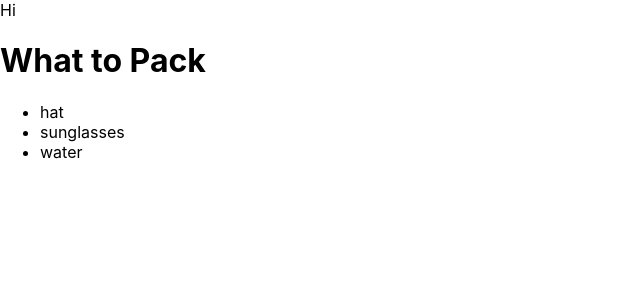
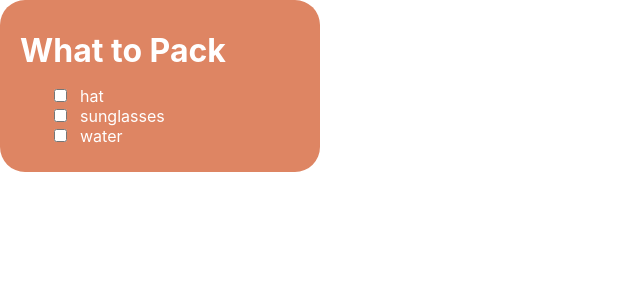
Before and after one commit to elijahmuraoka/ReactToDoList, a React (Create React App) app: page / in a window 1280 px wide. Shown: the top 300 px of the page, without its empty margins (0-640 px from the left). Built offline with nearby package versions, Linux system fonts and the light colour scheme.

Commit message:
improve styling

```diff
--- a/src/App.js
+++ b/src/App.js
@@ -1,8 +1,7 @@
-import Checklist from './components/Checklist.solution'
+import Checklist from './components/Checklist'
 function App() {
   return (
     <div>
-      Hi
       <Checklist />
     </div>
   );
--- a/src/components/Checklist.js
+++ b/src/components/Checklist.js
@@ -1,15 +1,17 @@
+import '../styles/global.css'
 
 function Checklist() {
     // TODO: use the useState hook to replace the checklist array
     const checkList = ["hat", "sunglasses", "water"];
     return (
-        <div>
-            <h1>What to Pack</h1>
+        <div className="checklist-card">
+            <h1 className="list-header">What to Pack</h1>
             <ul >
                 {checkList.map((item, index) => (
-                    <li key={index}>
-                        <span>{item}</span>
-                    </li>
+                    <div key={index}>
+                        <input value={item} type="checkbox" />
+                        <span className="list-item">{item}</span>
+                    </div>
                 ))}
             </ul>
         </div>
--- a/src/components/Checklist.solution.js
+++ b/src/components/Checklist.solution.js
@@ -1,3 +1,4 @@
+import '../styles/global.css'
 import { useState } from "react";
 
 function Checklist() {
@@ -9,9 +10,10 @@ function Checklist() {
     ]);
     const convertItemIntoList = (item) => {
         return (
-            <li>
+            <div>
+                <input value={item} type="checkbox" />
                 {item.item}
-            </li>
+            </div>
         );
     };
     return (
--- /dev/null
+++ b/src/styles/global.css
@@ -0,0 +1,25 @@
+
+.checklist-card {
+    display: flex;
+    flex-direction: column;
+    background-color: #DE8563;
+    width: 300px;
+    left: 25vw;
+    top: 18vh;
+    border-radius: 25px;
+    padding: 10px 10px 10px 10px;
+    color: white;
+}
+
+.list-header {
+    margin-bottom: 0;
+    margin-left: 10px;
+}
+
+.list-item {
+    margin-left: 10px;
+}
+
+.test {
+    background-color: orange;
+}
```
